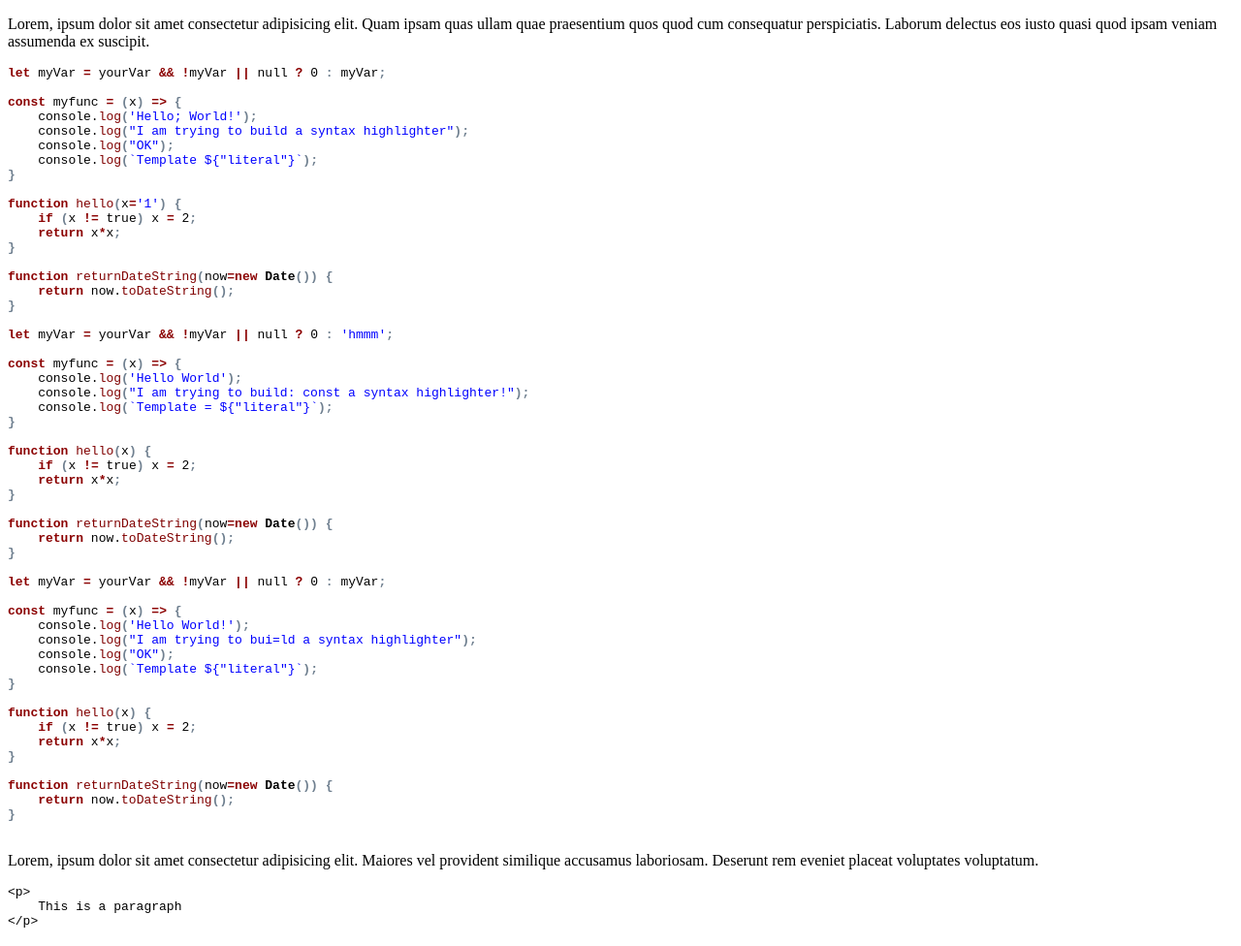
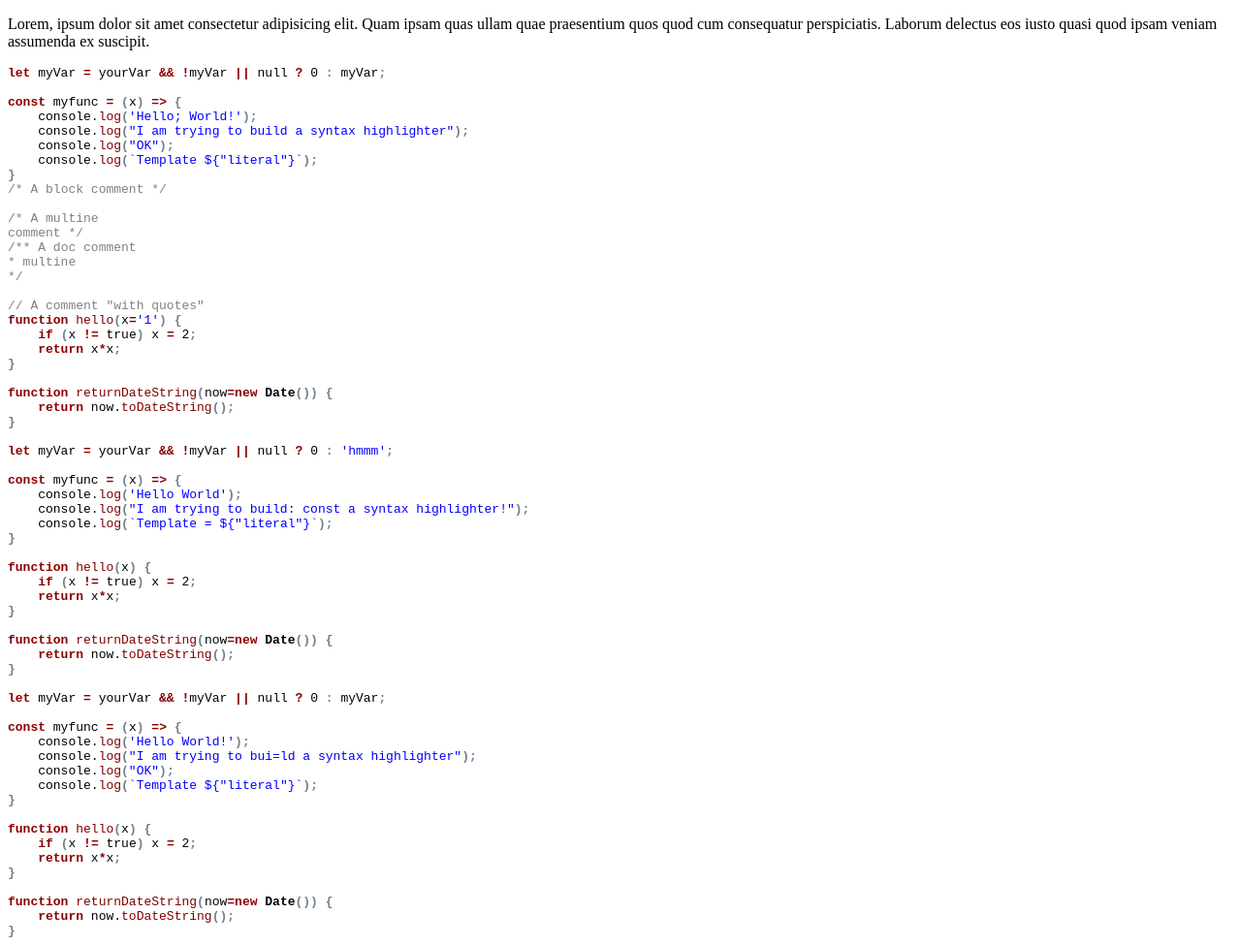
Before and after one commit to aaron-watts/Syntax-Highlighter, a plain HTML site: page index.html in a window 1280 px wide. Shown: the top 976 px of the page at 97% size. Drawn offline with Linux system fonts and the light colour scheme.

Commit message:
add comments

```diff
--- a/scripts/index.js
+++ b/scripts/index.js
@@ -5,13 +5,16 @@ const generalSyntaxRules = {
         type: 'string',
         regex: /"(?:[^"\\]|\\.)*"|('(?:[^'\\]|\\.)*')|`(?:[^`\\]|\\.)*`/g,
     },
-    comments: {
+    commentsXX: {
         type: 'comment',
         regex: [
             /(?:^|[^\\])(\/\/.*)$/gm,
             /\/\*[\s\S]*?\*\//g,
             /\/\*\*[\s\S]*?\*\//g,
         ]
+    },
+    comments: {
+        regex: /(?:^|[^\\])(\/\/.*)$|\/\*[\s\S]*?\*\//gm
     },
     classNames: {
         regex: /\s[A-Z]\w*/g
@@ -45,6 +48,12 @@ highlightJS.forEach(sample => {
     const parseString = sample.innerText;
     parseString.innerHTML = sample.innerHTML;
 
+    new Set(parseString.match(generalSyntaxRules.comments.regex))
+        .forEach(match => {
+            sample.innerHTML = sample.innerHTML.replaceAll(match,
+                `<span class="sh-comment">$&</span>`);
+        });
+
     new Set(parseString.match(generalSyntaxRules.strings.regex))
         .forEach(match => {
             sample.innerHTML = sample.innerHTML.replaceAll(match,
--- a/styles/style.css
+++ b/styles/style.css
@@ -28,3 +28,12 @@ pre.syntax-highlighted .sh-soft {
 pre.syntax-highlighted .sh-class {
     font-weight: bold;
 }
+
+pre.syntax-highlighted .sh-comment {
+    color: grey;
+}
+
+pre.syntax-highlighted .sh-comment > * {
+    color: grey !important;
+    font-weight: normal !important;
+}
```
Also changed, not shown: index.html (+8 -0 lines).
